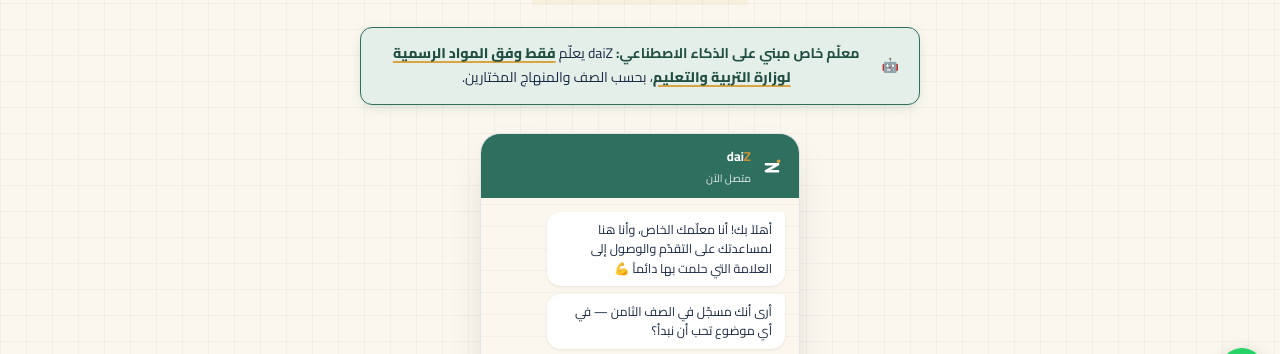
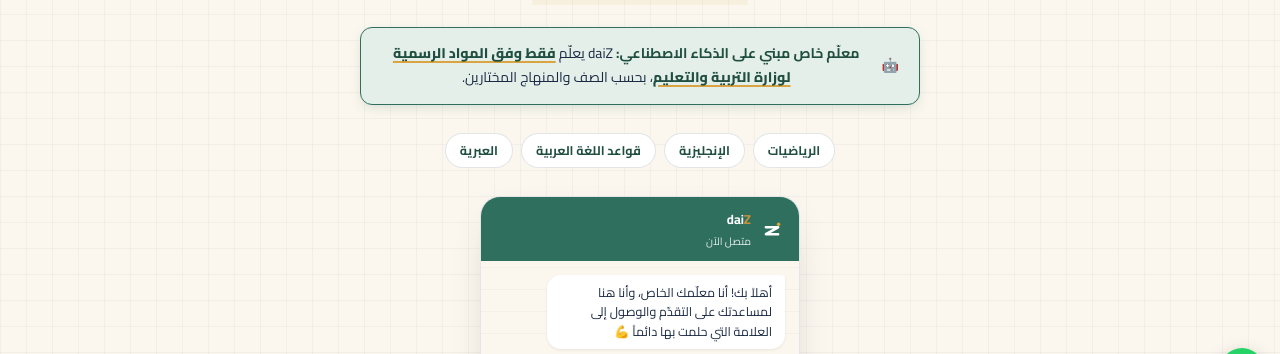
Before and after one commit to ammar1911/zivo-whasapp, a website: page site/ar/index.html in a window 1280 px wide. Shown: the part 384-738 px from the top of the page. Drawn offline with Linux system fonts and the light colour scheme.

Commit message:
Update index.html

```diff
--- a/site/ar/index.html
+++ b/site/ar/index.html
@@ -107,6 +107,13 @@
   }
   .ai-note b{color:var(--teal-dark);}
   .ai-note mark{background:none;color:var(--teal-dark);font-weight:800;text-decoration:underline;text-decoration-color:var(--mustard);text-decoration-thickness:2px;text-underline-offset:3px;}
+  .subjects-pills{
+    display:flex;flex-wrap:wrap;gap:8px;justify-content:center;margin:0 auto 28px;max-width:560px;
+  }
+  .subjects-pills span{
+    background:#fff;border:1px solid var(--line);border-radius:999px;
+    padding:5px 14px;font-size:12.5px;font-weight:700;color:var(--teal-dark);
+  }
   .chat-mock{
     max-width:320px;margin:0 auto 28px;background:#fff;border-radius:20px;
     box-shadow:0 16px 40px -16px rgba(30,42,68,0.25);overflow:hidden;
@@ -386,6 +393,7 @@
 <h1 data-i18n="heroTitle"><span class="accent">daiZ</span> — معلّم خاص عبر واتساب، على مدار 24 ساعة</h1>
 <p class="sub" data-i18n="heroSub">ترسل رسالة على واتساب، ويردّ عليك معلّمك الخاص فوراً — يشرح, يرافقك خطوة بخطوة، ويتكيّف مع مستواك.</p>
 <div class="ai-note" data-i18n="aiNote">🤖 <span><b>معلّم خاص مبني على الذكاء الاصطناعي:</b> daiZ يعلّم <mark>فقط وفق المواد الرسمية لوزارة التربية والتعليم</mark>، بحسب الصف والمنهاج المختارين.</span></div>
+<div class="subjects-pills" data-i18n="subjectsPills"><span>الرياضيات</span><span>الإنجليزية</span><span>قواعد اللغة العربية</span><span>العبرية</span></div>
 <div class="chat-mock">
 <div class="chat-mock-header">
 <svg class="avatar" height="26" style="border-radius:50%;background:#2F6F5E;flex-shrink:0;" viewbox="0 0 150 150" width="26" xmlns="http://www.w3.org/2000/svg">
@@ -801,6 +809,7 @@
       formSub:"מילוי הטופס לוקח פחות מדקה",
       labelChildName:"שם התלמיד/ה",
       aiNote:'🤖 <span><b>מורה פרטי מבוסס בינה מלאכותית:</b> daiZ מלמד <mark>אך ורק לפי חומרי הלימוד הרשמיים של משרד החינוך</mark>, בהתאם לכיתה ולתוכנית הלימודים שנבחרו.</span>',
+      subjectsPills:'<span>מתמטיקה</span><span>אנגלית</span><span>דקדוק עברית</span>',
       labelGrade:'כיתה <span class="hint">(כדי לדעת מאיזה ספר ללמד)</span>',
       hintGrade:"(כדי לדעת מאיזה ספר ללמד)",
       grade1:"כיתה א'", grade2:"כיתה ב'", grade3:"כיתה ג'", grade4:"כיתה ד'",
@@ -933,6 +942,7 @@
       formSub:"تعبئة النموذج تستغرق أقل من دقيقة",
       labelChildName:"اسم الطالب",
       aiNote:'🤖 <span><b>معلّم خاص مبني على الذكاء الاصطناعي:</b> daiZ يعلّم <mark>فقط وفق المواد الرسمية لوزارة التربية والتعليم</mark>، بحسب الصف والمنهاج المختارين.</span>',
+      subjectsPills:'<span>الرياضيات</span><span>الإنجليزية</span><span>قواعد اللغة العربية</span><span>العبرية</span>',
       labelGrade:'الصف <span class="hint">(لمعرفة الكتاب المناسب للتدريس)</span>',
       hintGrade:"(لمعرفة الكتاب المناسب للتدريس)",
       grade1:"الصف الأول", grade2:"الصف الثاني", grade3:"الصف الثالث", grade4:"الصف الرابع",
```
